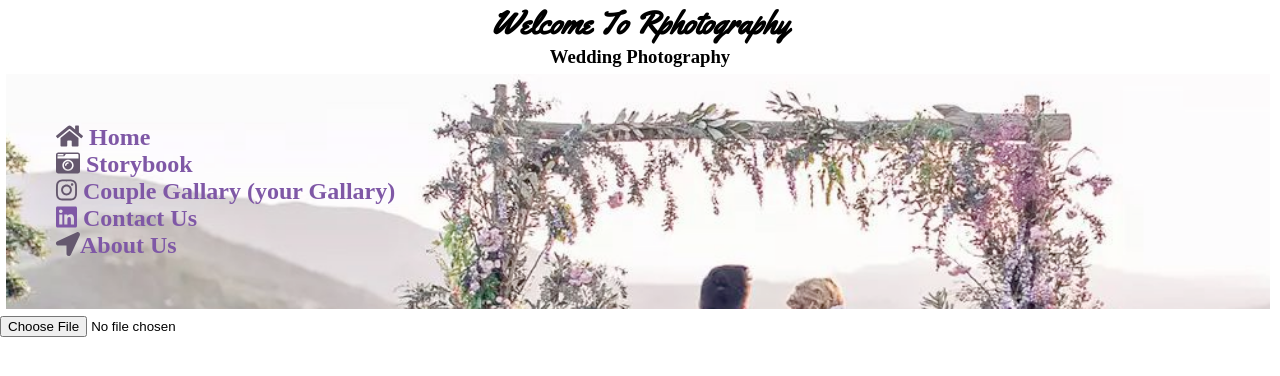
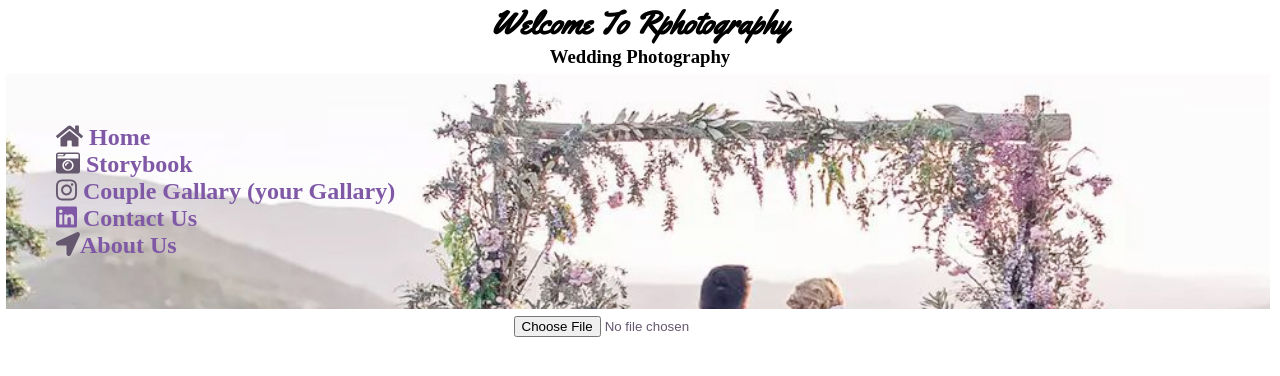
Before and after one commit to SamimAzimi/rphoto, a React (Create React App) app: page /upload in a window 1280 px wide. Shown: the top 376 px of the page. Built offline with nearby package versions, Linux system fonts and the light colour scheme; a web font is replaced by a local one.

Commit message:
uploading files

```diff
--- a/package.json
+++ b/package.json
@@ -19,6 +19,7 @@
     "react-icons": "^4.1.0",
     "react-router-dom": "^5.2.0",
     "react-scripts": "4.0.1",
+    "react-toastify": "^6.2.0",
     "web-vitals": "^0.2.4"
   },
   "scripts": {
--- a/src/components/UseStorage.js
+++ b/src/components/UseStorage.js
@@ -1,5 +1,5 @@
 import {useState, useEffect} from 'react'
-import {ProjectStorage} from '../firebase.config'
+import {ProjectStorage, ProjectFirestore,timeStamp} from '../firebase.config'
 
 
 const useStorage = (file) =>{
@@ -11,6 +11,8 @@ const useStorage = (file) =>{
         // references
 
         const storageRef = ProjectStorage.ref(file.name)
+        const collectionRef = ProjectFirestore.collection('images')
+
 
 
         storageRef.put(file)
@@ -21,6 +23,8 @@ const useStorage = (file) =>{
             setError(error)
         },async()=>{
             const url = await storageRef.getDownloadURL();
+            const Createdat = timeStamp();
+            collectionRef.add({url, Createdat })
             setUrl(url)
         })
 
--- /dev/null
+++ b/src/components/upload.css
@@ -0,0 +1,17 @@
+form  {
+
+    align-items: center;
+    text-align: center;
+}
+.filename {
+        text-align: center;
+        align-items: center;
+}
+.output {
+    margin-left: 50px;
+    margin-right: 50px;
+}
+
+input {
+    color: #65586e;
+}
--- a/src/components/upload.js
+++ b/src/components/upload.js
@@ -1,4 +1,5 @@
 import React,{useState} from 'react'
+import './upload.css'
 import Progressbar from './progressbar'
 function Upload (){
 const [file,setFile] = useState(null)
@@ -26,7 +27,7 @@ const types = ['image/png', 'image/jpeg']
 
     <div className="output">
         {error && <div className="error">{error}</div> }
-        {file && <div>{file.name}</div>}
+         {/* {file && <div className="filename">{file.name}</div>} */}
 
         {file && <Progressbar file={file} setFile={setFile} />}
     </div>
--- a/src/firebase.config.js
+++ b/src/firebase.config.js
@@ -17,5 +17,5 @@ firebase.initializeApp(firebaseConfig);
 
 const ProjectStorage = firebase.storage();
 const ProjectFirestore = firebase.firestore();
-
-export { ProjectStorage, ProjectFirestore };
+const timeStamp = firebase.firestore.FieldValue.serverTimestamp;
+export { ProjectStorage, ProjectFirestore, timeStamp };
```
Also changed, not shown: 2 other files (tests, documents, lock files or other folders).
